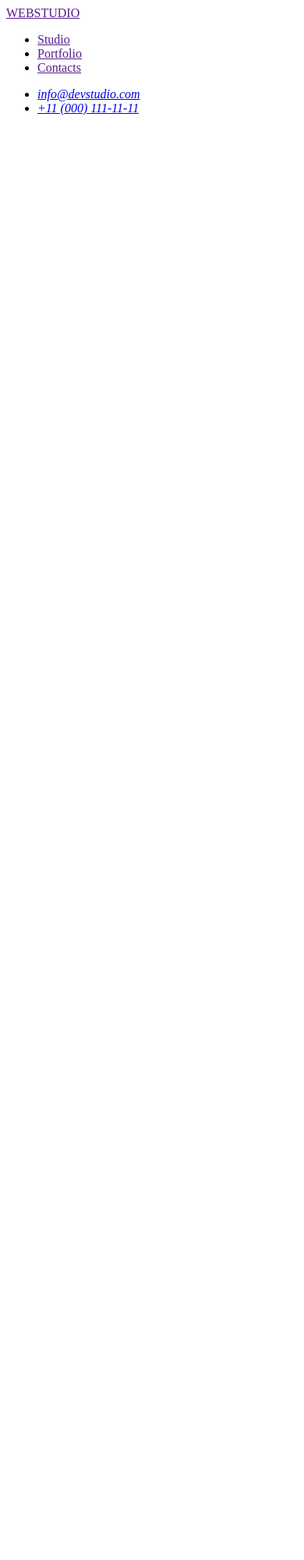
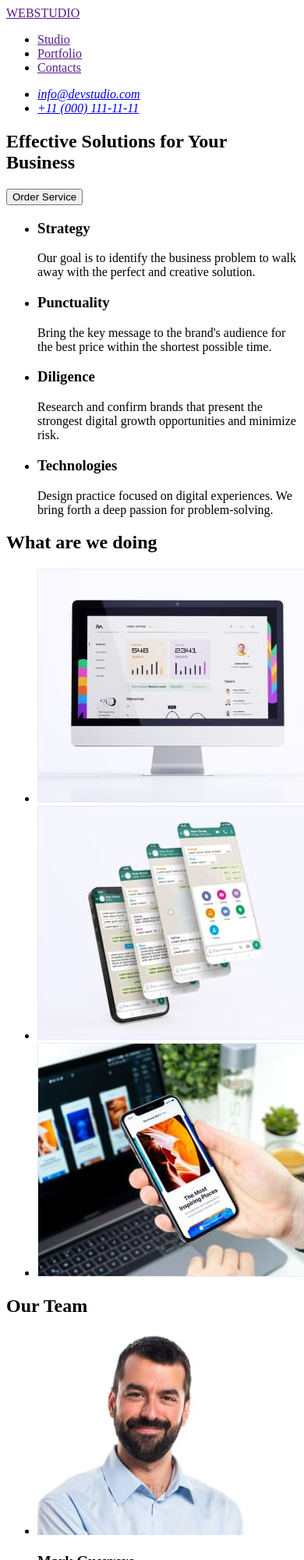
Before and after one commit to andrii248/goit-markup-hw-01, a plain HTML site: page index.html in a window 390 px wide. Shown: the top 2000 px of the page at 78% size. Before the commit the page ends 844 px from the top, so only its background shows below. Drawn offline with Linux system fonts and the light colour scheme.

Commit message:
Created main content and folder with images

```diff
--- a/index.html
+++ b/index.html
@@ -7,7 +7,7 @@
   </head>
   <body>
     <header>
-      <nav></nav>
+      <nav>
         <a href=""><span>WEB</span>STUDIO</a>
         <ul>
           <li>
@@ -21,6 +21,7 @@
           </li>
         </ul>
       </nav>
+
       <address>
         <ul>
           <li>
@@ -32,5 +33,126 @@
         </ul>
       </address>
     </header>
+
+    <main>
+      <!-- HERO -->
+      <section>
+        <h1>Effective Solutions for Your Business</h1>
+        <button type="" button>Order Service</button>
+      </section>
+
+      <!-- BENEFITS -->
+      <section>
+        <h2 hidden></h2>
+        <ul>
+          <li>
+            <h3>Strategy</h3>
+            <p>
+              Our goal is to identify the business problem to walk away with the
+              perfect and creative solution.
+            </p>
+          </li>
+          <li>
+            <h3>Punctuality</h3>
+            <p>
+              Bring the key message to the brand's audience for the best price
+              within the shortest possible time.
+            </p>
+          </li>
+          <li>
+            <h3>Diligence</h3>
+            <p>
+              Research and confirm brands that present the strongest digital
+              growth opportunities and minimize risk.
+            </p>
+          </li>
+          <li>
+            <h3>Technologies</h3>
+            <p>
+              Design practice focused on digital experiences. We bring forth a
+              deep passion for problem-solving.
+            </p>
+          </li>
+        </ul>
+      </section>
+
+      <!--WHAT WE ARE DOING -->
+      <section>
+        <h2>What are we doing</h2>
+        <ul>
+          <li>
+            <img
+              src="./images/what-are-we-doing/img-1.jpg"
+              alt="Desktop webpages"
+              width="360"
+              height="300"
+            />
+          </li>
+          <li>
+            <img
+              src="./images/what-are-we-doing/img-2.jpg"
+              alt="Mobile applications"
+              width="360"
+              height="300"
+            />
+          </li>
+          <li>
+            <img
+              src="./images/what-are-we-doing/img-3.jpg"
+              alt="Mobile webpages"
+              width="360"
+              height="300"
+            />
+          </li>
+        </ul>
+      </section>
+
+      <!-- OUR TEAM -->
+      <section>
+        <h2>Our Team</h2>
+        <ul>
+          <li>
+            <img
+              src="./images/team/mark.jpg"
+              alt="Mark Guerrero's photo"
+              width="264"
+              height="260"
+            />
+            <h3>Mark Guerrero</h3>
+            <p>Product Designer</p>
+          </li>
+          <li>
+            <img
+              src="./images/team/tom.jpg"
+              alt="Tom Ford's photo"
+              width="264"
+              height="260"
+            />
+            <h3>Tom Ford</h3>
+            <p>Frontend Developer</p>
+          </li>
+          <li>
+            <img
+              src="./images/team/camila.jpg"
+              alt="Camila Garcia's photo"
+              width="264"
+              height="260"
+            />
+            <h3>Camila Garcia</h3>
+            <p>Marketing</p>
+          </li>
+          <li>
+            <img
+              src="./images/team/daniel.jpg"
+              alt="Daniel Wilson's photo"
+              width="264"
+              height="260"
+            />
+            <h3>Daniel Wilson</h3>
+            <p>UI Designer</p>
+          </li>
+        </ul>
+      </section>
+    </main>
   </body>
 </html>
```
Also changed, not shown: images/team/camila.jpg (added), images/team/daniel.jpg (added), images/team/mark.jpg (added), images/team/tom.jpg (added), images/what-are-we-doing/img-1.jpg (added), images/what-are-we-doing/img-2.jpg (added), images/what-are-we-doing/img-3.jpg (added). Lines whose indentation alone changed are shown as unchanged.
